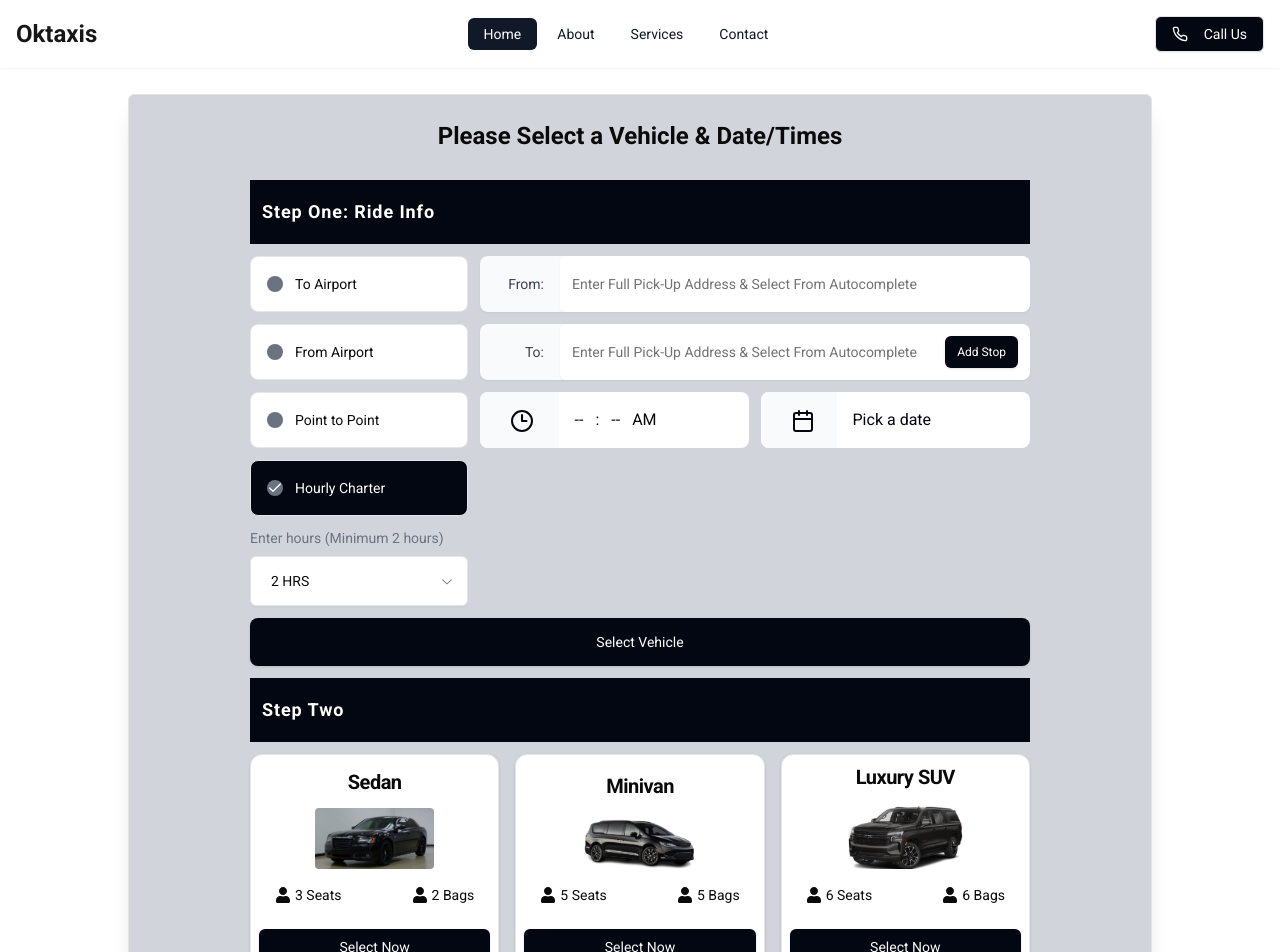
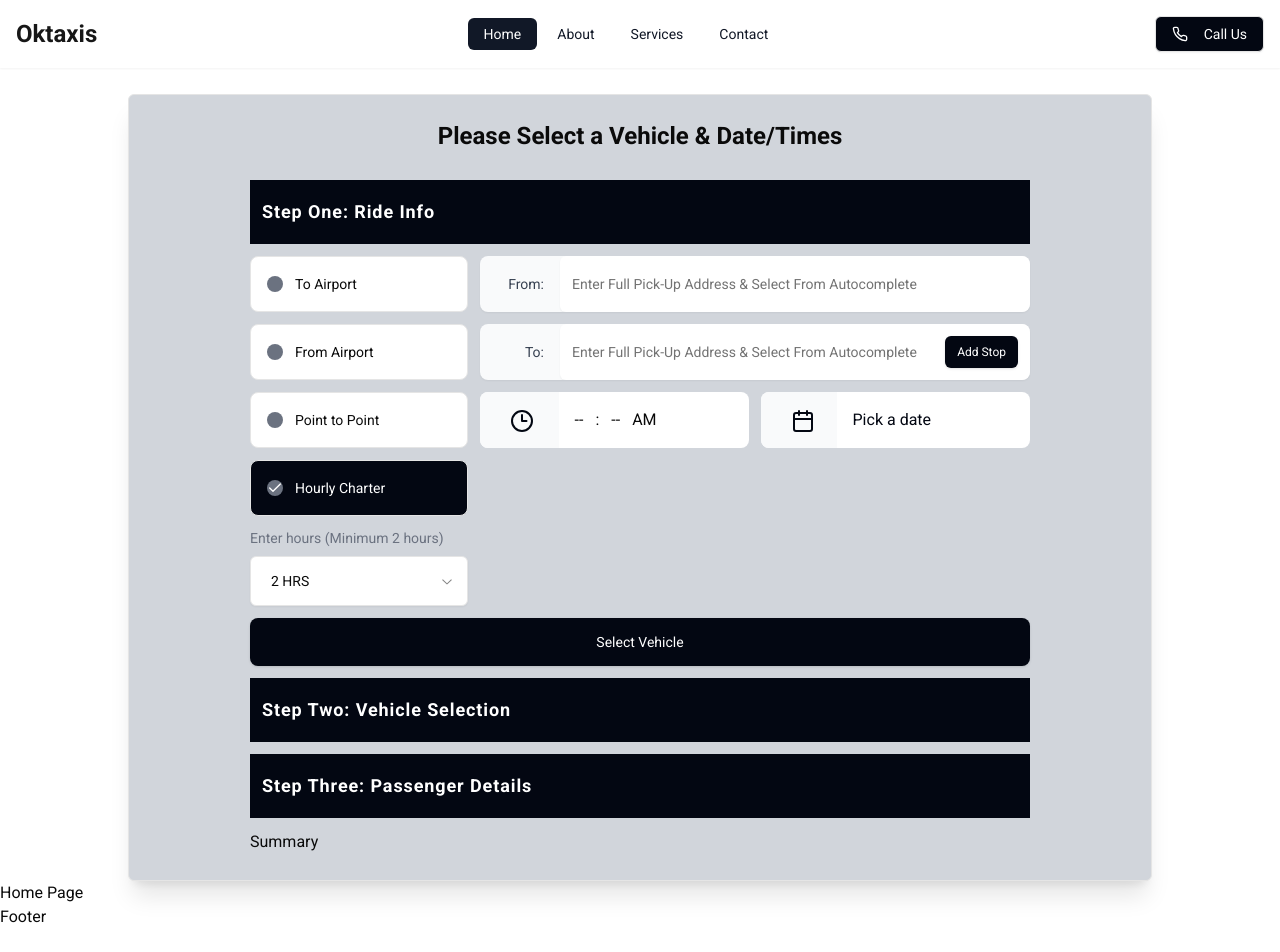
Before and after one commit to bariq49/oktaxis.co.uk, a Next.js app: page / in a window 1280 px wide. Shown: the top 952 px of the page. After the commit the page ends 929 px from the top, so only its background shows below. Built offline with nearby package versions, Linux system fonts and the light colour scheme.

Commit message:
form changing

```diff
--- a/components/BookingForm/BookingForm.tsx
+++ b/components/BookingForm/BookingForm.tsx
@@ -109,38 +109,24 @@ const BookingForm = () => {
 
                             />
 
-                            <StepTwo/>
+                            <StepTwo
+                                isActive = {currentStep === 2}
+                                isCompleted={completedSteps.Step2}
+                                onComplete={() => handleCompleteStep("Step2")}
+                                onEdit={() => handleEditStep(2)}
+                            />
 
-                            <StepThree/>
+                            <StepThree
+                                isActive={currentStep === 3}
+                                isCompleted={completedSteps.Step3}
+                                onComplete={() => handleCompleteStep("Step3")}
+                                onEdit={() => handleEditStep(3)}
+                            />
 
                         </div>
                     </Form>
                 )}
             </Formik>
-
-
-            {/* <div className="flex md:flex-row flex-col gap-y-3">
-
-                <div>
-                    <BookingTypeOption/>
-                </div>
-
-                <div className="flex flex-col gap-3">
-                    <PickUpAddressInput/>
-                    <DropOffAddressInput/>
-                    <div className="flex w-full gap-x-3 flex-wrap md:flex-nowrap gap-y-3">
-                        <CustomTimeSelector/>
-                        <CustomDateSelector/>
-                    </div>
-                </div>
-            </div> */}
-
-            {/* <div className="w-full md:w-[780px] ">
-                <PassengerInfo/>
-            </div>
-            <div className="w-full md:w-[780px] my-4">
-                <VehicleSelector/>
-            </div>  */}
         </div>
     </div>
   )
--- a/components/BookingForm/DateAndTimeSelector/CustomTimeSelector.tsx
+++ b/components/BookingForm/DateAndTimeSelector/CustomTimeSelector.tsx
@@ -1,6 +1,6 @@
 import { useState, useEffect, useRef } from "react";
 import { Clock3 } from "lucide-react";
-import { useFormikContext, FormikErrors } from "formik";
+import { useFormikContext } from "formik";
 
 const CustomTimeSelector = () => {
   const { values, setFieldValue, errors, touched } = useFormikContext<any>();
--- /dev/null
+++ b/components/BookingForm/FormSteps/StepSummaries/StepTwoSummary.tsx
@@ -0,0 +1,38 @@
+import React from "react";
+import { Car } from "lucide-react";
+
+interface StepTwoSummaryProps {
+  selectedVehicle: string | null;
+  seats: number | null;
+  bags: number | null;
+}
+
+const StepTwoSummary = ({
+  selectedVehicle,
+  seats,
+  bags,
+}: StepTwoSummaryProps) => {
+  return (
+    <div className="bg-white shadow-lg rounded-lg p-6 text-gray-800 space-y-4">
+      <h2 className="text-xl font-bold mb-4 border-b pb-2">Vehicle Info Summary</h2>
+
+      <div className="flex items-center gap-2">
+        <Car className="text-gray-500" />
+        <p className="font-semibold">Selected Vehicle:</p>
+        <span>{selectedVehicle || "No Vehicle Selected"}</span>
+      </div>
+
+      <div className="flex items-center gap-2">
+        <p className="font-semibold">Seats:</p>
+        <span>{seats !== null ? seats : "Not Specified"}</span>
+      </div>
+
+      <div className="flex items-center gap-2">
+        <p className="font-semibold">Bags:</p>
+        <span>{bags !== null ? bags : "Not Specified"}</span>
+      </div>
+    </div>
+  );
+};
+
+export default StepTwoSummary;
--- a/components/BookingForm/FormSteps/StepThree.tsx
+++ b/components/BookingForm/FormSteps/StepThree.tsx
@@ -1,24 +1,62 @@
-'use client'
-
 import { useState } from "react";
 import { Button } from "@/components/ui/button";
 import PassengerInfo from "../PassengerPersonalInfo/PassengerInfo";
 import { DialogTitle ,Dialog, DialogContent } from "@/components/ui/dialog";
 import PaymentCardModal from "../PaymentCardModal/PaymentCardModal";
+import { useFormikContext } from "formik";
 
-export default function StepThree() {
+interface StepOneProps {
+  isActive: boolean;
+  isCompleted: boolean;
+  onComplete: () => void;
+  onEdit: () => void;
+}
+
+export default function StepThree({
+  isActive,
+  isCompleted,
+  onComplete,
+  onEdit,
+}: StepOneProps) {
   const [isPaymentDialogOpen, setPaymentDialogOpen] = useState(false);
+
+  const { values } = useFormikContext<any>();
+
+  const [isEditing, setIsEditing] = useState(false);
+  const [showSummary, setShowSummary] = useState(true);
 
   const handleOpenDialog = () => setPaymentDialogOpen(true);
   const handleCloseDialog = () => setPaymentDialogOpen(false);
 
+  // Toggle function for the heading
+  const handleToggleSummary = () => {
+    setShowSummary((prev) => !prev);
+  };
+
   return (
     <div className="w-full flex flex-col gap-y-3">
       <div className="w-full h-16 bg-gray-950 hover:bg-gradient-to-l from-gray-800 via-gray-900 to-gray-950 text-white flex align-middle px-3">
-        <h1 className="flex items-center capitalize text-lg font-bold tracking-wider">
-          Step Three
+        <h1
+          className="flex items-center capitalize text-lg font-bold tracking-wider"
+          onClick={handleToggleSummary}
+        >
+          Step Three: Passenger Details
         </h1>
+        {isCompleted && !isEditing && (
+          <Button
+            onClick={() => {
+              setIsEditing(true);
+              onEdit();
+            }}
+            className="bg-white text-gray-950 hover:bg-white px-6 py-3.5 h-0"
+          >
+            Edit
+          </Button>
+        )}
       </div>
+
+      {isActive && (isEditing || !isCompleted) ? (
+        <>
           <div className="flex md:flex-row flex-col gap-y-3">
             <PassengerInfo />
           </div>
@@ -38,6 +76,13 @@ export default function StepThree() {
               </DialogContent>
             </Dialog>
           </div>
+
+        </>
+      ) : (
+        showSummary && (
+          <div>Summary</div>
+        )
+      )}
     </div>
   );
 }
--- a/components/BookingForm/FormSteps/StepTwo.tsx
+++ b/components/BookingForm/FormSteps/StepTwo.tsx
@@ -1,29 +1,72 @@
-// import {
-//     DropdownMenu,
-//     DropdownMenuContent,
-//     DropdownMenuItem,
-//     DropdownMenuTrigger,
-//   } from "@/components/ui/dropdown-menu";
-
+import { useState } from "react";
 import { Button } from "@/components/ui/button";
 import VehicleSelector from "../VehicleSelector/VehicleSelector";
+import { useFormikContext } from "formik";
+import StepTwoSummary from "./StepSummaries/StepTwoSummary";
 
+interface StepTwoProps {
+  isActive: boolean;
+  isCompleted: boolean;
+  onComplete: () => void;
+  onEdit: () => void;
+}
 
-export default function StepTwo () {
-    return(
-        <div className="w-full flex flex-col gap-y-3">
-            <div className="w-full h-16 bg-gray-950 hover:bg-gradient-to-l from-gray-800 via-gray-900 to-gray-950 text-white flex align-middle px-3">
-                <h1 className="flex items-center capitalize text-lg font-bold tracking-wider">Step Two</h1>
-            </div>
-            <div className="flex md:flex-row flex-col gap-y-3">
-                <VehicleSelector/>
-            </div>
-                <Button
-                    className="p-6 bg-gray-950 hover:bg-gray-800 text-white rounded-lg"
-                >
-                    Select Passengers
-                </Button>
+export default function StepTwo({
+  isActive,
+  isCompleted,
+  onComplete,
+  onEdit,
+}: StepTwoProps) {
+  const { values, setFieldValue } = useFormikContext<any>();
+  const [showSummary, setShowSummary] = useState(false);
+  const [isEditing, setIsEditing] = useState(false);
 
-        </div>
-    )
+  const handleBookNow = () => {
+    setShowSummary(true); // Show summary once vehicle is selected
+    onComplete();
+  };
+
+  const handleEdit = () => {
+    setShowSummary(false); // Return to vehicle selection
+    setFieldValue("selectedVehicle", null); // Reset selected vehicle
+    onEdit();
+  };
+
+  // Toggle function for the heading
+  const handleToggleSummary = () => {
+    setShowSummary((prev) => !prev);
+  };
+
+  return (
+    <div className="w-full flex flex-col gap-y-3">
+      <div className="w-full h-16 bg-gray-950 hover:bg-gradient-to-l from-gray-800 via-gray-900 to-gray-950 text-white flex align-middle px-3 justify-between">
+        <h1
+            className="flex items-center capitalize text-lg font-bold tracking-wider cursor-pointer"
+            onClick={handleToggleSummary}
+        >
+          Step Two: Vehicle Selection
+        </h1>
+        {isCompleted && handleEdit  && (
+          <Button
+            onClick={handleEdit}
+            className="bg-white text-gray-950 hover:bg-white px-6 py-3.5 h-0 mt-4"
+          >
+            Edit
+          </Button>
+        )}
+      </div>
+
+      {isActive && !showSummary ? (
+        <VehicleSelector onBookNow={handleBookNow} />
+      ) : (
+        showSummary && (
+            <StepTwoSummary
+              selectedVehicle={values.selectedVehicle}
+              seats={values.seats}
+              bags={values.bags}
+            />
+        )
+      )}
+    </div>
+  );
 }
--- a/components/BookingForm/VehicleSelector/VehicleSelector.tsx
+++ b/components/BookingForm/VehicleSelector/VehicleSelector.tsx
@@ -1,26 +1,26 @@
-"use client"
-import React, { useState, useEffect } from "react"
-import Image, { StaticImageData } from "next/image"
+import { useFormikContext } from "formik";
+import React, { useState } from "react";
+import Image, { StaticImageData } from "next/image";
 import { FaUser } from "react-icons/fa";
 
-import { Button } from "@/components/ui/button"
+import { Button } from "@/components/ui/button";
 import {
   Card,
   CardContent,
   CardFooter,
   CardHeader,
   CardTitle,
-} from "@/components/ui/card"
+} from "@/components/ui/card";
 
-import MinivanImage from "@/assets/minivan.jpg"
-import SedanImage from "@/assets/seden.jpg"
-import CompactImage from "@/assets/suv.jpg"
+import MinivanImage from "@/assets/minivan.jpg";
+import SedanImage from "@/assets/seden.jpg";
+import CompactImage from "@/assets/suv.jpg";
 
 interface Car {
-  image: StaticImageData
-  title: string
-  seats: number
-  bags: number
+  image: StaticImageData;
+  title: string;
+  seats: number;
+  bags: number;
 }
 
 const CarList: Car[] = [
@@ -42,80 +42,37 @@ const CarList: Car[] = [
     seats: 6,
     bags: 6,
   },
-]
+];
 
-export default function VehicleSelector() {
-  const [prices, setPrices] = useState<Record<string, number>>({})
-
-    // Reset prices when key parameters like from/to or distance change...
-    // useEffect(() => {
-    //   setPrices({});
-    // }, [from, to, distance]);
-
-  // Recalculate prices when the distance or hours change...
-//   useEffect(() => {
-
-//     const newPrices: Record<string, number> = {};
-//     CarList.forEach(car => {
-//       newPrices[car.title] = calculatePrice(car);
-//     });
-
-//     setPrices(newPrices);
-//   }, [distance, hours]);
-
-
-  // Function to calculate price based on distance and hourly charges...
-//   function calculatePrice(car: Car): number {
-//     let calculatedPrice = 0;
-
-//     if (distance) {
-//       // Distance-based pricing logic...
-//       if (car.title === "Luxury SUV") {
-//         calculatedPrice = distance <= 5 ? 90 : 90 + (distance - 5) * 3;
-//       } else if (car.title === "Minivan") {
-//         calculatedPrice = distance <= 15 ? 65 : 65 + (distance - 15) * 2;
-//       } else if (car.title === "Sedan") {
-//         calculatedPrice = distance <= 12 ? 60 : 60 + (distance - 12) * 1.50;
-//       }
-
-//       // Extra charge for children or infants...
-//       const childrenCount = Number(children) || 0;
-//       const infantsCount = Number(infants) || 0;
-//       if (childrenCount > 0 || infantsCount > 0) {
-//         const extraPassengerFee = 10;
-//         calculatedPrice += (childrenCount + infantsCount) * extraPassengerFee;
-//       }
-
-//       // Double price if it's a return trip...
-//       if (selectedOption === "return") {
-//         calculatedPrice *= 2;
-//       }
-//     }
-
-//     return +calculatedPrice.toFixed(2);
-//   }
-
-
-  // Function to handle booking logic...
-  function handleBookNow(car: Car) {
-
+interface VehicleSelectorProps {
+  onBookNow: () => void;
 }
 
+export default function VehicleSelector({ onBookNow }: VehicleSelectorProps) {
+  const { setFieldValue } = useFormikContext<any>();
+  const [selectedVehicle, setSelectedVehicle] = useState<string | null>(null);
+
+  const handleBookNow = (vehicleTitle: string, seats: number, bags: number) => {
+    setSelectedVehicle(vehicleTitle);
+    setFieldValue("selectedVehicle", vehicleTitle);
+    setFieldValue("seats", seats);
+    setFieldValue("bags", bags);
+    onBookNow(); // Trigger step change
+  };
+
   return (
-    <>
-
-      {/* Main Section for Car Listing */}
     <div className="w-full">
       <div className="w-full px-2 md:px-0 md:max-w-6xl mx-auto">
         <div className="flex flex-wrap md:flex-nowrap gap-4">
           {CarList.map((car, index) => (
-              <Card key={index} className="w-full md:w-1/2 hover:shadow-2xl flex flex-col justify-between">
+            <Card
+              key={index}
+              className="w-full md:w-1/2 hover:shadow-2xl flex flex-col justify-between"
+            >
               <CardHeader className="p-2 flex text-center m-auto">
-                  <CardTitle className="text-xl font-semibold">
-                    {car.title}
-                  </CardTitle>
+                <CardTitle className="text-xl font-semibold">{car.title}</CardTitle>
               </CardHeader>
-                <CardContent className=" pt-0 md:m-0">
+              <CardContent className="pt-0 md:m-0">
                 <Image
                   src={car.image}
                   alt={car.title}
@@ -131,16 +88,14 @@ export default function VehicleSelector() {
                     <span className="text-sm">{car.bags} Bags</span>
                   </div>
                 </div>
-                  <div className="flex items-center justify-center text-2xl m-auto font-bold text-[#6a6a6a]">
-                    {/* ${prices[car.title] ?? 0} */}
-                  </div>
               </CardContent>
               <CardFooter className="p-2 pt-0">
                 <Button
-                    className="w-1/2 m-auto  md:w-full bg-gray-950 hover:bg-gray-900 "
-                    // onClick={() => handleBookNow(car)}
+                  className="w-1/2 m-auto md:w-full bg-gray-950 hover:bg-gray-900"
+                  onClick={() => handleBookNow(car.title, car.seats, car.bags)}
+                  disabled={selectedVehicle === car.title}
                 >
-                    Select Now
+                  {selectedVehicle === car.title ? "Booked" : "Book Now"}
                 </Button>
               </CardFooter>
             </Card>
@@ -148,6 +103,5 @@ export default function VehicleSelector() {
         </div>
       </div>
     </div>
-    </>
-  )
+  );
 }
```
Also changed, not shown: components/BookingForm/PassengerPersonalInfo/PassengerInfo.tsx (+0 -7 lines), components/BookingForm/DateTimeSelector/DateInput.tsx (deleted), components/BookingForm/DateTimeSelector/TimeInput.tsx (deleted), components/BookingForm/FormSteps/StepSummaries/StepThreeSummary.tsx (added). Lines whose indentation alone changed are shown as unchanged.
